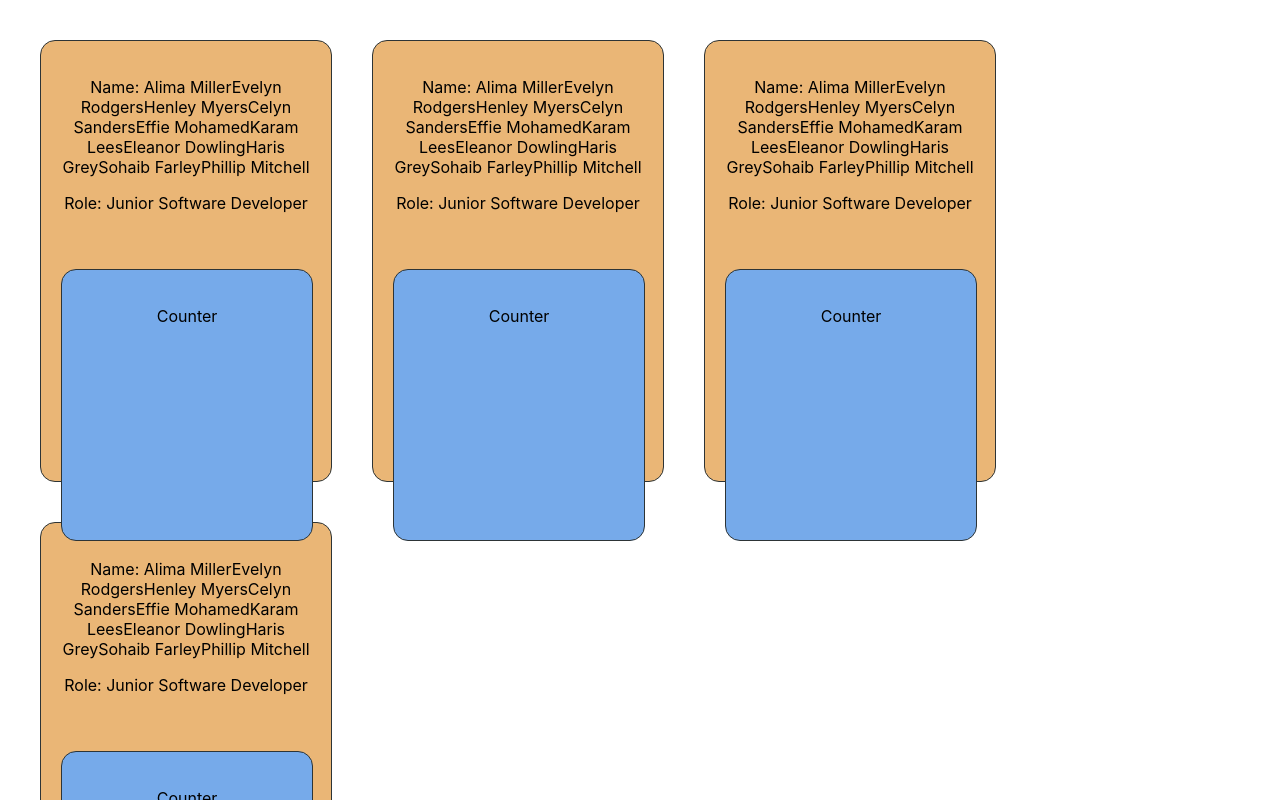
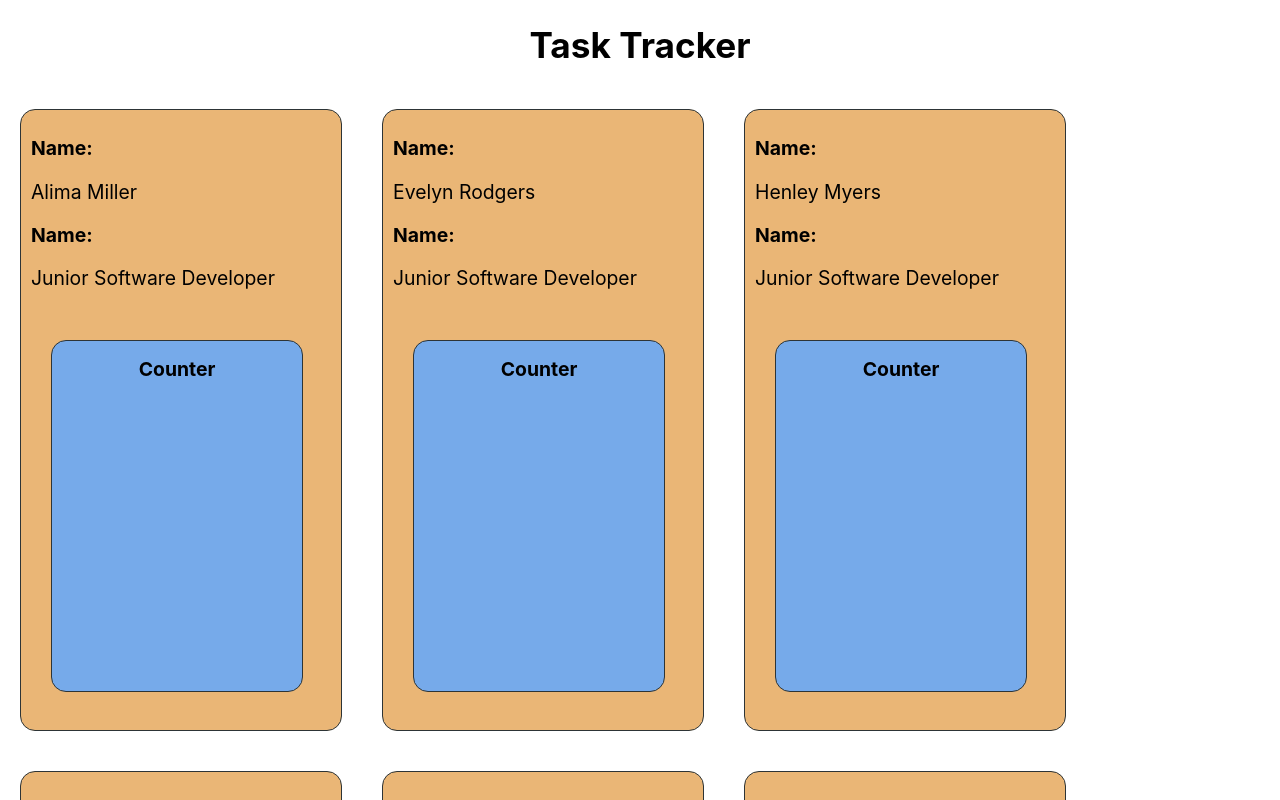
Before and after one commit to JonathanRadford/Tracker, a React (Create React App) app: page / in a window 1280 px wide. Shown: the top 800 px of the page. Built offline with nearby package versions, Linux system fonts and the light colour scheme.

Commit message:
Array function and SCSS added

```diff
--- a/src/App.jsx
+++ b/src/App.jsx
@@ -2,19 +2,11 @@ import './App.scss';
 import Tracker from "./components/Tracker/Tracker"
 import team from './data/workers';
 
-
-const names = team.map(worker => {
-  console.log(worker.name)
-  return worker.name
-})
-
 function App() {
   return (
     <div className="App">
-        <Tracker name={names} role={team[0].role}  />
-        <Tracker name={names} role={team[0].role}  />
-        <Tracker name={names} role={team[0].role}  />
-        <Tracker name={names} role={team[0].role}  />
+      <h1>Task Tracker</h1>
+        <Tracker teamArr={team}  />
     </div>
   );
 }
--- a/src/App.scss
+++ b/src/App.scss
@@ -1,42 +1,9 @@
-.App {
+@use "./assets/sass/_variables.scss" as *;
+
+.App{
+  background-color: $color-white;
   text-align: center;
-  display: flex;
-  flex-direction: row;
-  flex-wrap: wrap;
-  margin: 20px;
-}
-
-.App-logo {
-  height: 40vmin;
-  pointer-events: none;
-}
-
-@media (prefers-reduced-motion: no-preference) {
-  .App-logo {
-    animation: App-logo-spin infinite 20s linear;
+  >h1{
+    font-size: 2rem;
   }
 }
-
-.App-header {
-  background-color: #282c34;
-  min-height: 100vh;
-  display: flex;
-  flex-direction: column;
-  align-items: center;
-  justify-content: center;
-  font-size: calc(10px + 2vmin);
-  color: white;
-}
-
-.App-link {
-  color: #61dafb;
-}
-
-@keyframes App-logo-spin {
-  from {
-    transform: rotate(0deg);
-  }
-  to {
-    transform: rotate(360deg);
-  }
-}
--- a/src/components/Counter/Counter.jsx
+++ b/src/components/Counter/Counter.jsx
@@ -0,0 +1,2 @@
+import React from "react";
+import "./Counter.scss";
--- a/src/components/Counter/Counter.scss
+++ b/src/components/Counter/Counter.scss
@@ -0,0 +1 @@
+@use "../../assets/sass/_variables.scss" as *;
--- a/src/components/Tracker/Tracker.jsx
+++ b/src/components/Tracker/Tracker.jsx
@@ -1,17 +1,20 @@
-
-
+import React from "react";
 import "./Tracker.scss";
 
 const Tracker = (props) => {
+  const {title, teamArr} = props
+  const workerName = teamArr.map((team, index) => {
+    return <div key={title + index} className="team-info"><h2>Name: </h2> <p> {team.name}</ p>
+            <h2>Name: </h2><p> {team.role} <div className="counter">
+              <h2>Counter</h2>
+          </div></ p></ div>
+  })
       return (
-      <span className="Tracker">
-        <p>Name: {props.name}</p>
-          <p>Role: {props.role}</p>
-          <div className="Counter">
-              <p>Counter</p>
+      <div>
+        <div className="team">
+          {workerName}
           </div>
-      </span>
+      </div>
     );
   };
-
   export default Tracker;
--- a/src/components/Tracker/Tracker.scss
+++ b/src/components/Tracker/Tracker.scss
@@ -1,22 +1,33 @@
 @use "../../assets/sass/_variables.scss" as *;
 
-.Tracker{
+*{
+    font-size: 1.1rem;
+}
+
+.team {
+   display: flex;
+   flex-wrap: wrap;
+  }
+
+  .team-info {
+    text-align: left;
     background-color: $color-secondary;
-    width: 250px;
-    height: 400px;
+    width: 300px;
+    height: 600px;
     border: 1px solid $color-black;
-    padding: 20px;
+    padding: 10px;
     margin: 20px;
     border-radius: 15px;
-}
+  }
 
-.Counter{
+  .counter{
+    text-align: center;
     background-color: $color-primary;
     border: 1px solid $color-black;
-    padding: 20px;
+    margin: 0 20px;
     position: relative;
-    top: 40px;
-    width: 210px;
-    height: 230px;
+    top: 50px;
+    width: 250px;
+    height: 350px;
     border-radius: 15px;
 }
--- a/src/sass/_variables.scss
+++ /dev/null
@@ -1,4 +0,0 @@
-$color-black: #2D3436;
-$color-white: #FFFFFF;
-$color-primary: #5DADB0;
-$color-secondary: #FDCB6E;
```
